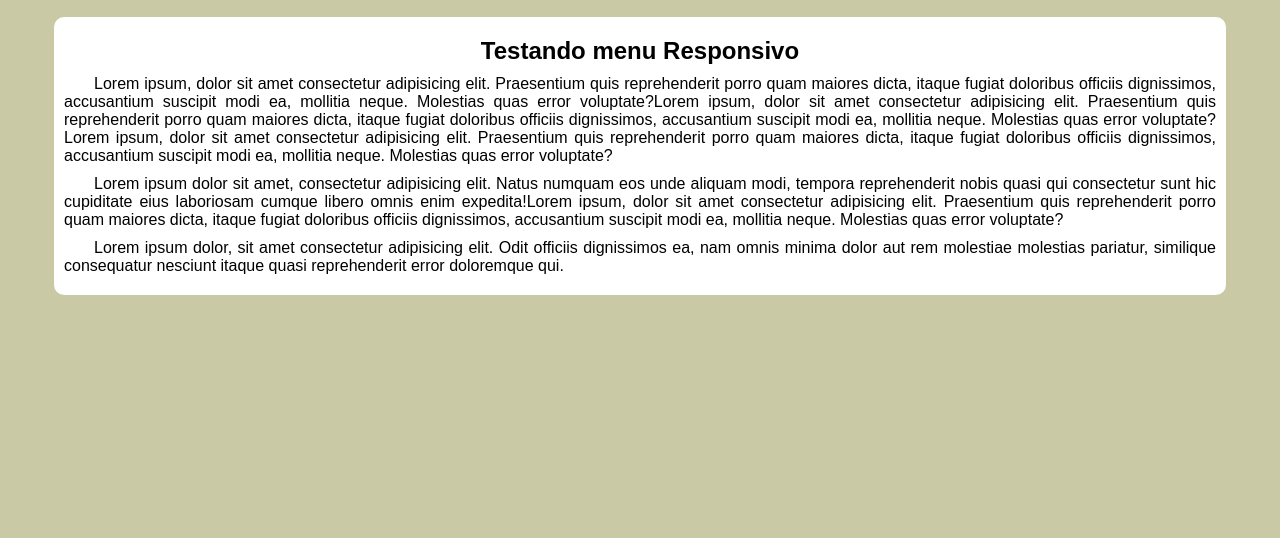
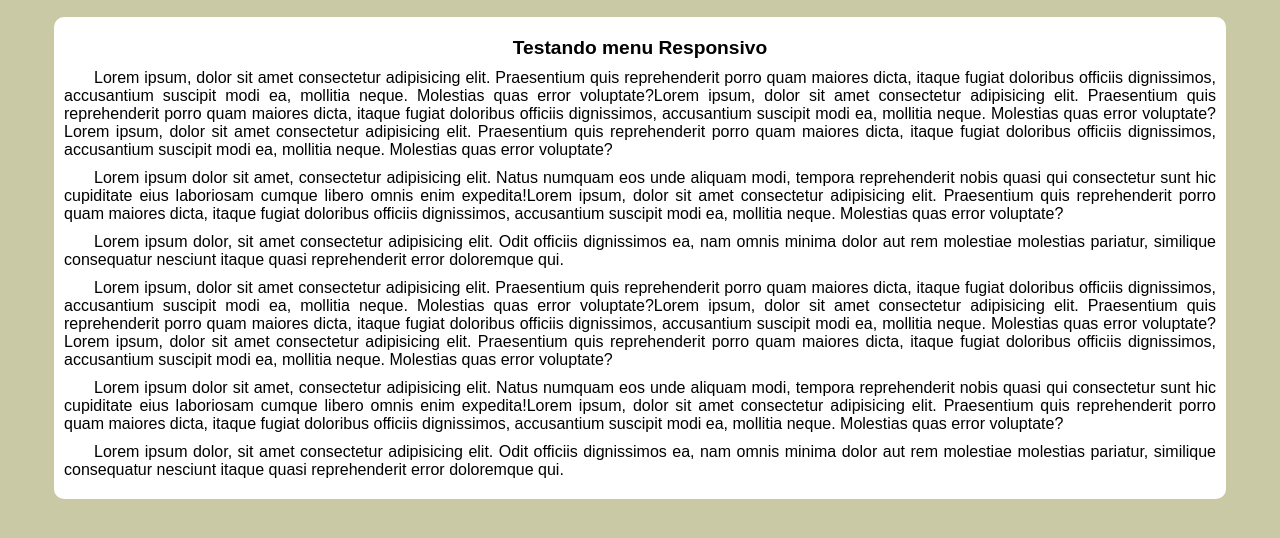
Before and after one commit to isrraelantonio/html-css, a plain HTML site: page exercicios/exercício 26/query005/index.html in a window 1280 px wide. Shown: the part 114-652 px from the top of the page. Drawn offline with nearby package versions, Linux system fonts and the light colour scheme.

Commit message:
query005

```diff
--- a/exercicios/exercício 26/query005/estlos/style.css
+++ b/exercicios/exercício 26/query005/estlos/style.css
@@ -65,7 +65,7 @@ main{
 }
 main h1{
     text-align: center;
-    font-size: 3vh;
+    font-size: 1.2em;
     padding: 10px;
 }
 main p{
--- a/exercicios/exercício 26/query005/index.html
+++ b/exercicios/exercício 26/query005/index.html
@@ -33,6 +33,12 @@
 
             <p>Lorem ipsum dolor, sit amet consectetur adipisicing elit. Odit officiis dignissimos ea, nam omnis minima dolor aut rem molestiae molestias pariatur, similique consequatur nesciunt itaque quasi reprehenderit error doloremque qui.</p>
 
+            <p>Lorem ipsum, dolor sit amet consectetur adipisicing elit. Praesentium quis reprehenderit porro quam maiores dicta, itaque fugiat doloribus officiis dignissimos, accusantium suscipit modi ea, mollitia neque. Molestias quas error voluptate?Lorem ipsum, dolor sit amet consectetur adipisicing elit. Praesentium quis reprehenderit porro quam maiores dicta, itaque fugiat doloribus officiis dignissimos, accusantium suscipit modi ea, mollitia neque. Molestias quas error voluptate?Lorem ipsum, dolor sit amet consectetur adipisicing elit. Praesentium quis reprehenderit porro quam maiores dicta, itaque fugiat doloribus officiis dignissimos, accusantium suscipit modi ea, mollitia neque. Molestias quas error voluptate?</p>
+
+            <p>Lorem ipsum dolor sit amet, consectetur adipisicing elit. Natus numquam eos unde aliquam modi, tempora reprehenderit nobis quasi qui consectetur sunt hic cupiditate eius laboriosam cumque libero omnis enim expedita!Lorem ipsum, dolor sit amet consectetur adipisicing elit. Praesentium quis reprehenderit porro quam maiores dicta, itaque fugiat doloribus officiis dignissimos, accusantium suscipit modi ea, mollitia neque. Molestias quas error voluptate?</p>
+
+            <p>Lorem ipsum dolor, sit amet consectetur adipisicing elit. Odit officiis dignissimos ea, nam omnis minima dolor aut rem molestiae molestias pariatur, similique consequatur nesciunt itaque quasi reprehenderit error doloremque qui.</p>
+
         </article>
     </main>
     <script>
```
